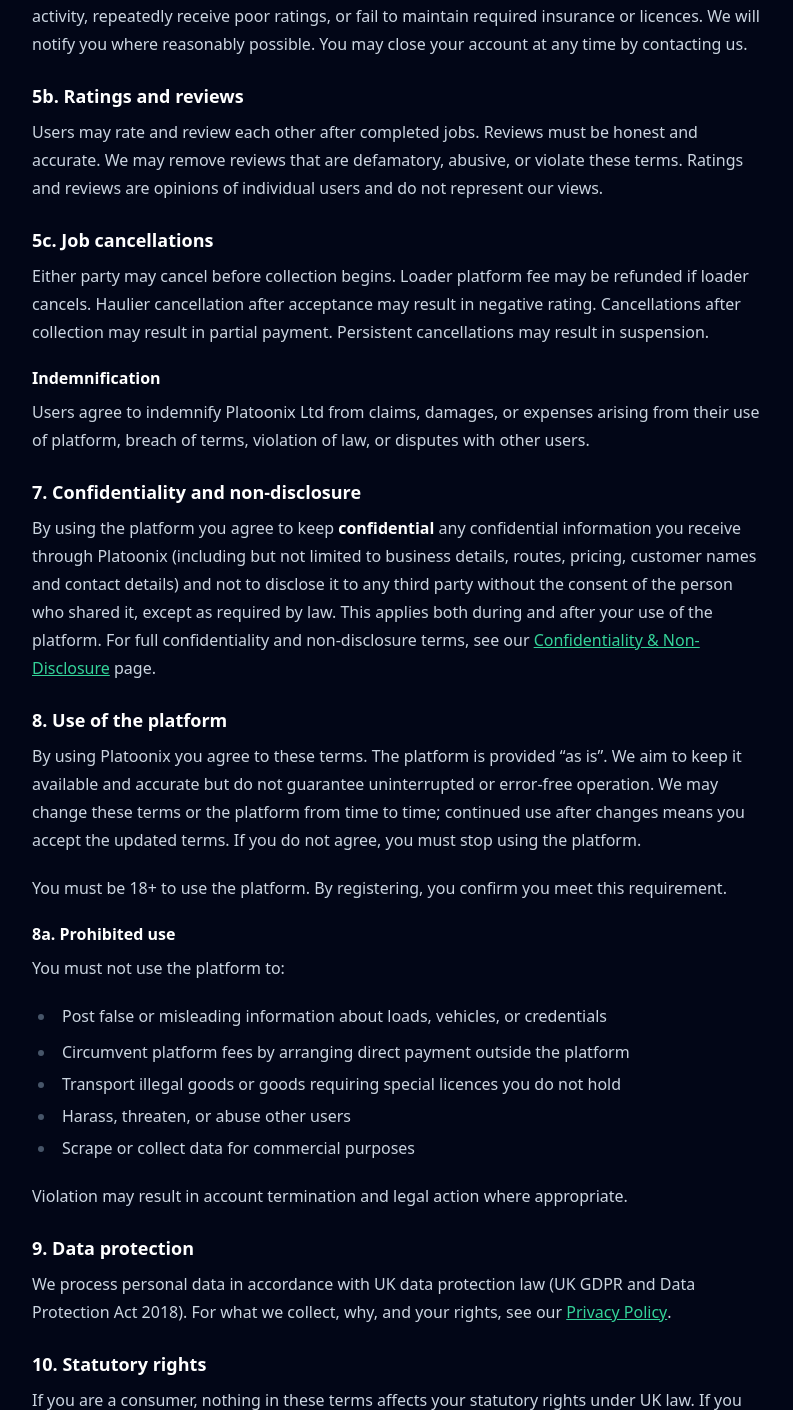
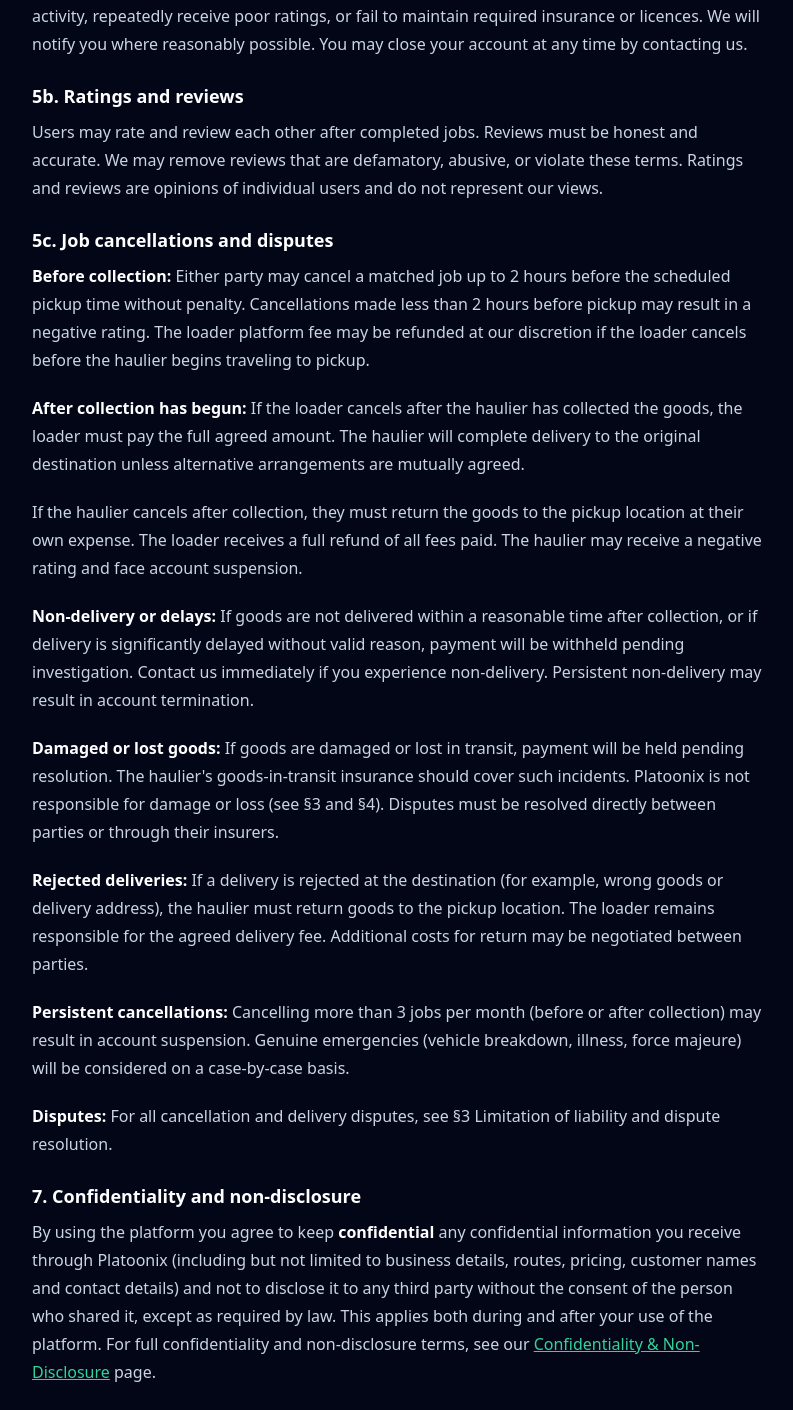
Before and after one commit to shakirqamardin/platoonix, a FastAPI app: page /terms in a window 1280 px wide. Shown: the part 2386-3796 px from the top of the page, without its empty margins (240-1033 px from the left). Run offline with FastAPI, Linux system fonts and the light colour scheme; parts of the project's set-up code (start-up, migrations or seed data) failed here and were passed over; some libraries are stand-ins or nearby versions.

Commit message:
Add comprehensive cancellation policy protecting both loaders and hauliers

```diff
--- a/app/templates/terms.html
+++ b/app/templates/terms.html
@@ -78,10 +78,15 @@
         </section>
 
         <section>
-          <h2 class="text-lg font-semibold text-white mt-6 mb-2">5c. Job cancellations</h2>
-          <p>Either party may cancel before collection begins. Loader platform fee may be refunded if loader cancels. Haulier cancellation after acceptance may result in negative rating. Cancellations after collection may result in partial payment. Persistent cancellations may result in suspension.</p>
-          <h3 class="text-base font-semibold text-white mt-4 mb-2">Indemnification</h3>
-          <p>Users agree to indemnify Platoonix Ltd from claims, damages, or expenses arising from their use of platform, breach of terms, violation of law, or disputes with other users.</p>
+          <h2 class="text-lg font-semibold text-white mt-6 mb-2">5c. Job cancellations and disputes</h2>
+          <p class="mt-2"><strong>Before collection:</strong> Either party may cancel a matched job up to 2 hours before the scheduled pickup time without penalty. Cancellations made less than 2 hours before pickup may result in a negative rating. The loader platform fee may be refunded at our discretion if the loader cancels before the haulier begins traveling to pickup.</p>
+          <p class="mt-2"><strong>After collection has begun:</strong> If the loader cancels after the haulier has collected the goods, the loader must pay the full agreed amount. The haulier will complete delivery to the original destination unless alternative arrangements are mutually agreed.</p>
+          <p class="mt-2">If the haulier cancels after collection, they must return the goods to the pickup location at their own expense. The loader receives a full refund of all fees paid. The haulier may receive a negative rating and face account suspension.</p>
+          <p class="mt-2"><strong>Non-delivery or delays:</strong> If goods are not delivered within a reasonable time after collection, or if delivery is significantly delayed without valid reason, payment will be withheld pending investigation. Contact us immediately if you experience non-delivery. Persistent non-delivery may result in account termination.</p>
+          <p class="mt-2"><strong>Damaged or lost goods:</strong> If goods are damaged or lost in transit, payment will be held pending resolution. The haulier's goods-in-transit insurance should cover such incidents. Platoonix is not responsible for damage or loss (see §3 and §4). Disputes must be resolved directly between parties or through their insurers.</p>
+          <p class="mt-2"><strong>Rejected deliveries:</strong> If a delivery is rejected at the destination (for example, wrong goods or delivery address), the haulier must return goods to the pickup location. The loader remains responsible for the agreed delivery fee. Additional costs for return may be negotiated between parties.</p>
+          <p class="mt-2"><strong>Persistent cancellations:</strong> Cancelling more than 3 jobs per month (before or after collection) may result in account suspension. Genuine emergencies (vehicle breakdown, illness, force majeure) will be considered on a case-by-case basis.</p>
+          <p class="mt-2"><strong>Disputes:</strong> For all cancellation and delivery disputes, see §3 Limitation of liability and dispute resolution.</p>
         </section>
 
         <section>
```
